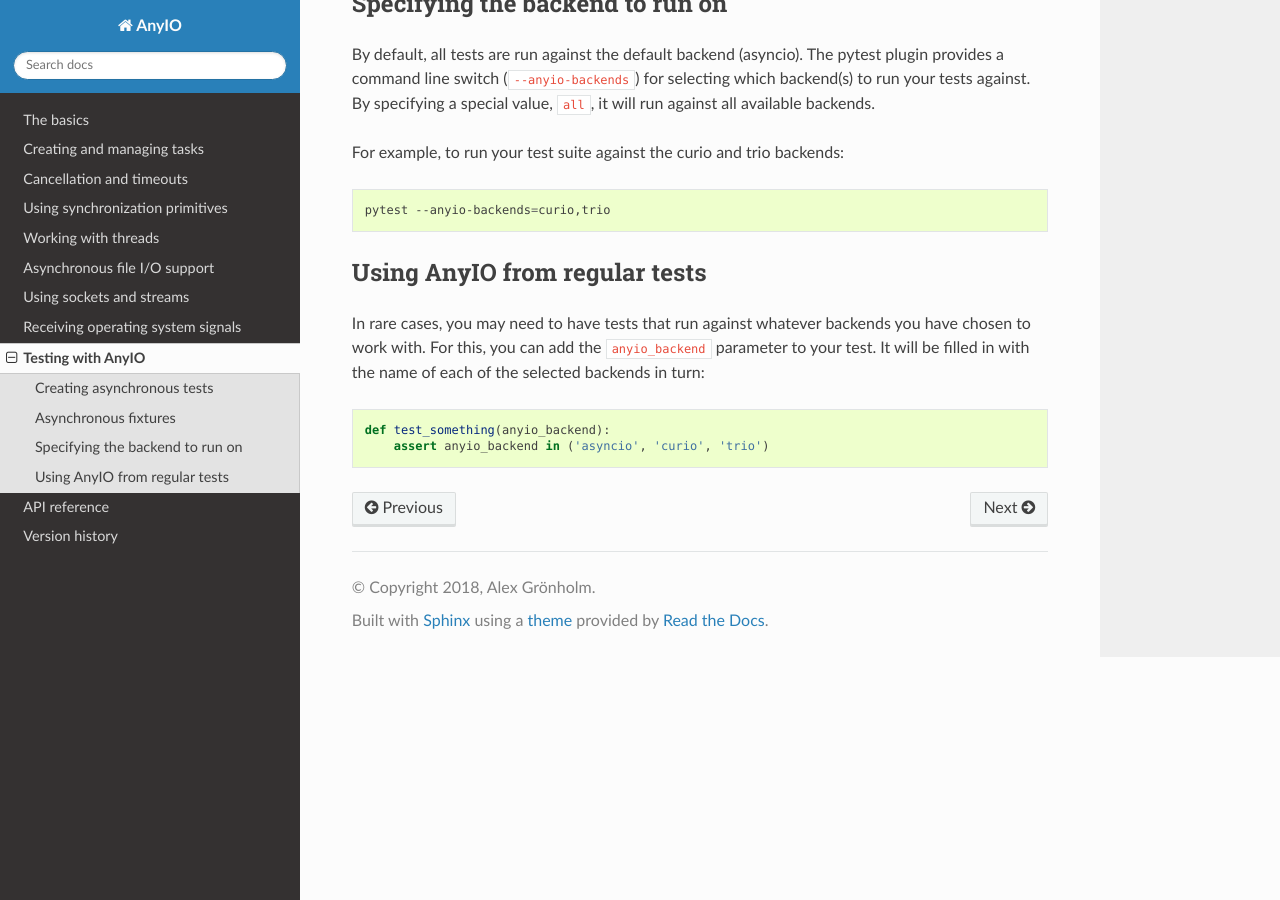
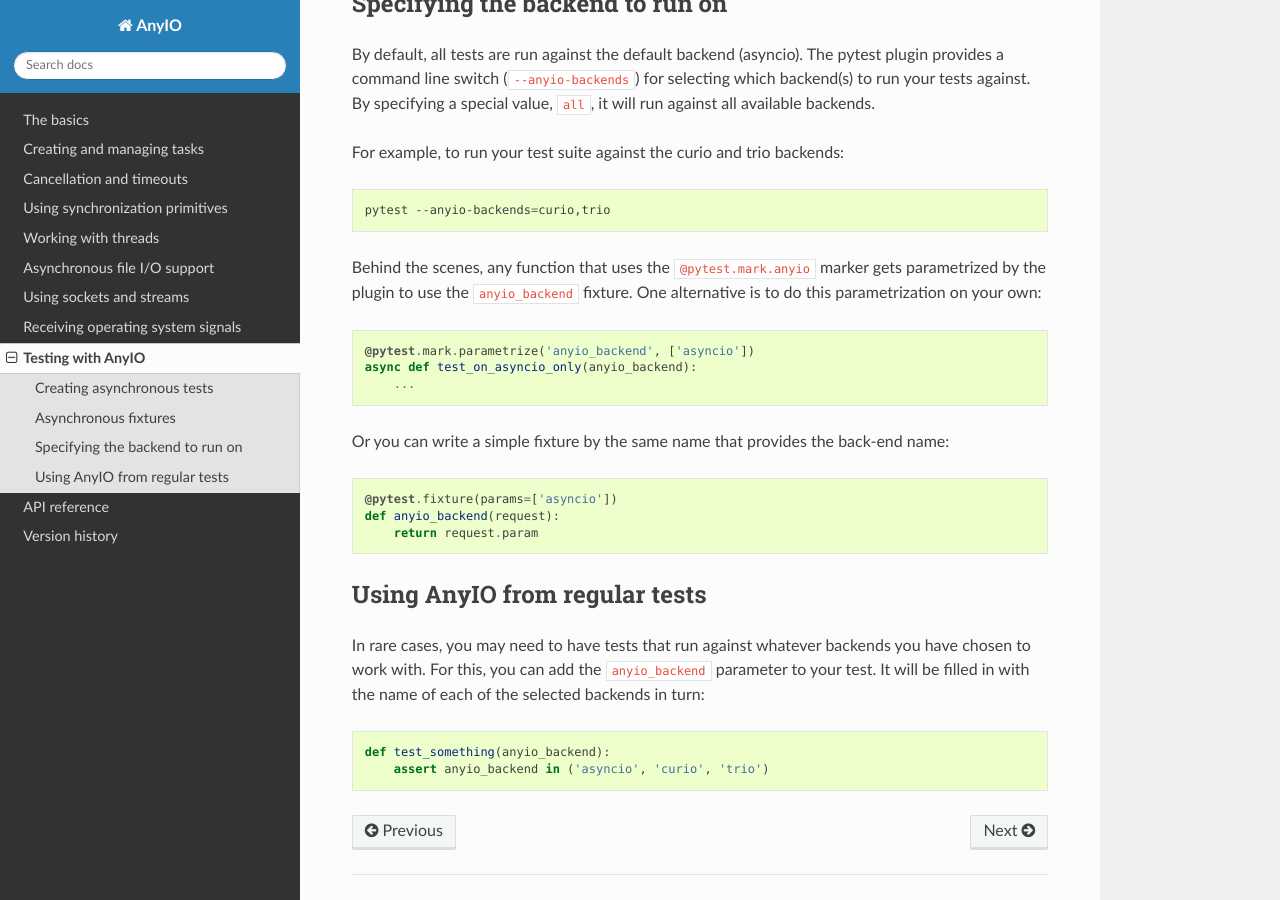
Before and after one commit to agronholm/anyio, a Sphinx documentation site: the page built from docs/testing.rst, in a window 1280 px wide and 900 px high, scrolled down 1160 px. Built offline with Sphinx 7.4.7 and the Read the Docs theme 2.0.0, drawn with Linux system fonts in a browser that asks for light colours.

Commit message:
Made the pytest plugin more flexible about the backend (#89)

```diff
--- a/docs/testing.rst
+++ b/docs/testing.rst
@@ -63,6 +63,20 @@
 
     pytest --anyio-backends=curio,trio
 
+Behind the scenes, any function that uses the ``@pytest.mark.anyio`` marker gets parametrized by
+the plugin to use the ``anyio_backend`` fixture. One alternative is to do this parametrization on
+your own::
+
+    @pytest.mark.parametrize('anyio_backend', ['asyncio'])
+    async def test_on_asyncio_only(anyio_backend):
+        ...
+
+Or you can write a simple fixture by the same name that provides the back-end name::
+
+    @pytest.fixture(params=['asyncio'])
+    def anyio_backend(request):
+        return request.param
+
 Using AnyIO from regular tests
 ------------------------------
 
--- a/docs/versionhistory.rst
+++ b/docs/versionhistory.rst
@@ -10,6 +10,8 @@
 
 **1.2.2**
 
+- Made it possible to assert fine grained control over which AnyIO backends are being used with
+  each test
 - Fixed ``CancelledError`` leaking from a cancel scope on asyncio if the task previously received a
   cancellation exception
 - Fixed ``AttributeError`` when cancelling a generator-based task (asyncio)
```
Also changed, not shown: 3 other files.
